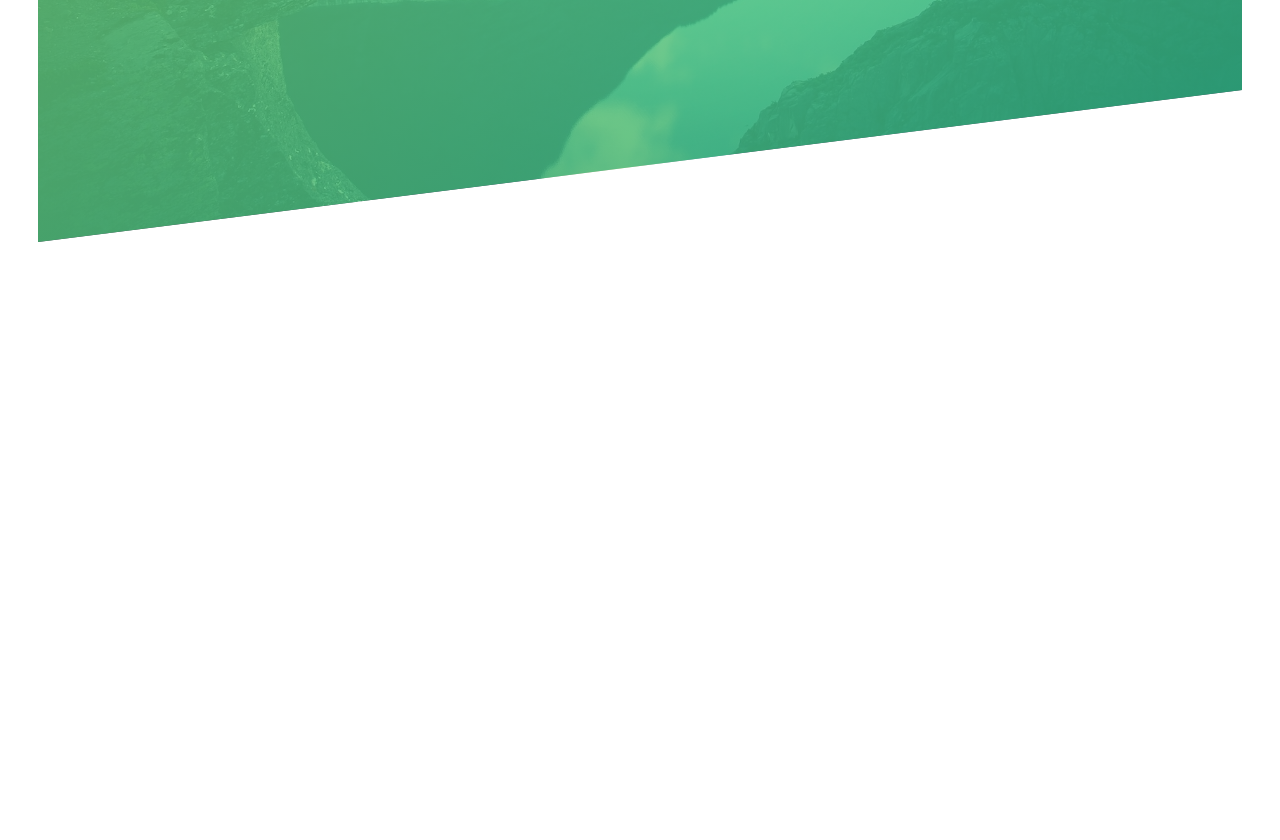
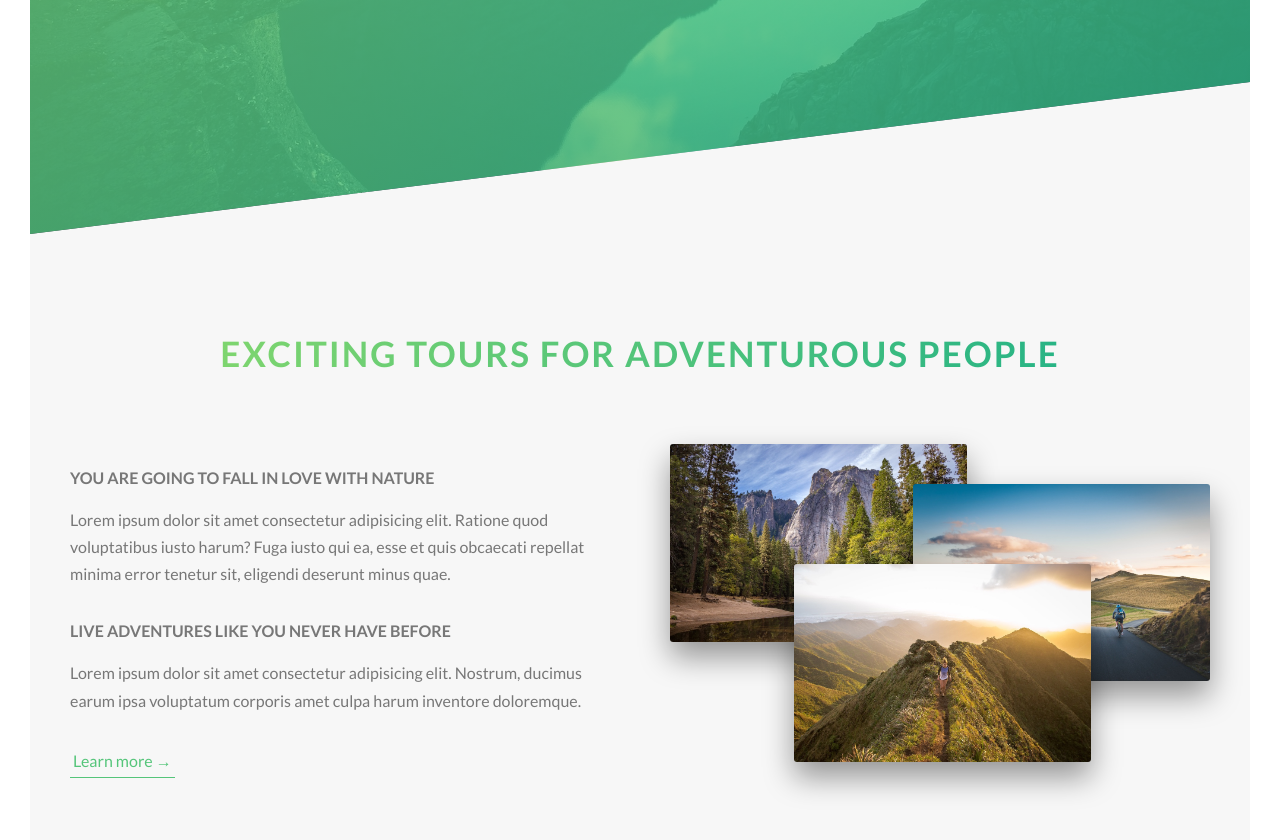
Before and after one commit to Dusan-Lex/Natours, a website: page index.html in a window 1280 px wide. Shown: the part 556-1396 px from the top of the page. Before the commit the page ends 836 px from the top, so only its background shows below. Drawn offline with nearby package versions, Linux system fonts and the light colour scheme; files that its build step writes are made by us from their sources.

Commit message:
Build the About section

```diff
--- a/index.html
+++ b/index.html
@@ -28,6 +28,29 @@
           <a href="#" class="btn btn--white btn--animated" >Discover our tours</a>
       </div>
     </header>
+    <main>
+      <section class="section-about">
+        <div class="u-center-text u-margin-bottom-big" id="1" > <h2 class="heading-secondary">
+          Exciting tours for adventurous people
+        </h2></div>
+        <div class="row">
+          <div class="col-1-of-2">
+            <h3 class="heading-tertiary u-margin-bottom-small">You are going to fall in love with nature</h3>
+            <p class="paragraph">Lorem ipsum dolor sit amet consectetur adipisicing elit. Ratione quod voluptatibus iusto harum? Fuga iusto qui ea, esse et quis obcaecati repellat minima error tenetur sit, eligendi deserunt minus quae.</p>
+            <h3 class="heading-tertiary u-margin-bottom-small">Live adventures like you never have before</h3>
+            <p class="paragraph">Lorem ipsum dolor sit amet consectetur adipisicing elit. Nostrum, ducimus earum ipsa voluptatum corporis amet culpa harum inventore doloremque.</p>
+            <a href="#1" class="btn-text">Learn more &rarr;</a>
+          </div>
+          <div class="col-1-of-2">
+            <div class="composition">
+              <img src="img/nat-1-large.jpg" alt="photo 1" class="composition__photo composition__photo--1">
+              <img src="img/nat-2-large.jpg" alt="photo 2" class="composition__photo composition__photo--2">
+              <img src="img/nat-3-large.jpg" alt="photo 3" class="composition__photo composition__photo--3">
+            </div>
+          </div>
+        </div>
+      </section>
+    </main>
     <!-- <section>
       <div class="row">
         <div class="col-1-of-2">Col 1 of 2</div>
--- a/sass/base/_base.scss
+++ b/sass/base/_base.scss
@@ -1,3 +1,4 @@
+*,
 *::after,
 *::before {
   margin: 0;
--- a/sass/base/_typography.scss
+++ b/sass/base/_typography.scss
@@ -27,3 +27,35 @@ body {
     animation: moveInLeft 1s ease-out 0.5s both;
   }
 }
+
+.heading-secondary {
+  display: inline-block;
+  font-size: 3.5rem;
+  font-weight: 700;
+  text-transform: uppercase;
+  background-image: linear-gradient(
+    to right,
+    $color-primary-light,
+    $color-primary-dark
+  );
+  -webkit-background-clip: text;
+  letter-spacing: 0.2rem;
+  color: transparent;
+  transition: all 0.2s;
+  &:hover {
+    transform: scale(1.1);
+  }
+}
+
+.heading-tertiary {
+  font-size: $default-font-size;
+  font-weight: 700;
+  text-transform: uppercase;
+}
+
+.paragraph {
+  font-size: $default-font-size;
+  &:not(:last-child) {
+    margin-bottom: 3rem;
+  }
+}
--- a/sass/base/_utilities.scss
+++ b/sass/base/_utilities.scss
@@ -0,0 +1,11 @@
+.u-center-text {
+  text-align: center;
+}
+
+.u-margin-bottom-big {
+  margin-bottom: 8rem;
+}
+
+.u-margin-bottom-small {
+  margin-bottom: 1.5rem;
+}
--- a/sass/components/_button.scss
+++ b/sass/components/_button.scss
@@ -1,7 +1,7 @@
 .btn {
   &:link,
   &:visited {
-    font-size: 1.6rem;
+    font-size: $default-font-size;
     text-transform: uppercase;
     text-decoration: none;
     padding: 1.5rem 4rem;
@@ -47,3 +47,28 @@
     transition: all ease-out 0.5s;
   }
 }
+
+.btn-text {
+  &:link,
+  &:visited {
+    font-size: $default-font-size;
+    color: $color-primary;
+    border-bottom: 1px solid $color-primary;
+    text-decoration: none;
+    padding: 3px;
+    display: inline-block;
+    transition: all 0.2s;
+  }
+
+  &:hover {
+    color: $color-white;
+    background-color: $color-primary;
+    transform: translateY(-3px);
+    box-shadow: 0 1rem 2rem rgba($color-black, 0.2);
+  }
+
+  &:active {
+    transform: translateY(-1px);
+    box-shadow: 0 0.5rem 1rem rgba($color-black, 0.2);
+  }
+}
--- /dev/null
+++ b/sass/components/_composition.scss
@@ -0,0 +1,37 @@
+.composition {
+  position: relative;
+
+  &__photo {
+    width: 55%;
+    box-shadow: 0 1.5rem 3rem rgba($color-black, 0.4);
+    border-radius: 3px;
+    position: absolute;
+    transition: all 0.3s;
+
+    &--1 {
+      left: 0;
+      top: -2rem;
+    }
+
+    &--2 {
+      right: 0;
+      top: 2rem;
+    }
+
+    &--3 {
+      left: 23%;
+      top: 10rem;
+    }
+    &:hover {
+      outline: 1.5rem solid $color-primary;
+      outline-offset: 2rem;
+      transform: scale(1.05);
+      box-shadow: 0 2.5rem 4rem rgba($color-black, 0.5);
+      z-index: 1;
+    }
+  }
+
+  &:hover > &__photo:not(:hover) {
+    transform: scale(0.9);
+  }
+}
--- a/sass/layout/_grid.scss
+++ b/sass/layout/_grid.scss
@@ -1,6 +1,6 @@
 .row {
   max-width: $grid-width;
-  background-color: #eee;
+
   margin: 0 auto;
   &:not(:last-child) {
     margin-bottom: $gutter-vertical;
@@ -9,7 +9,6 @@
   @include clear-fix;
 
   [class^="col-"] {
-    background-color: red;
     float: left;
     &:not(:last-child) {
       margin-right: $gutter-horizontal;
--- a/sass/layout/_header.scss
+++ b/sass/layout/_header.scss
@@ -10,7 +10,6 @@
   background-size: cover;
   background-position: top;
   clip-path: polygon(100% 0, 100% 80%, 0 100%, 0 0);
-
   &__logo-box {
     position: absolute;
     top: 4rem;
--- a/sass/main.scss
+++ b/sass/main.scss
@@ -11,6 +11,7 @@
 @import "base/utilities";
 
 @import "components/button";
+@import "components/composition";
 
 @import "layout/header";
 @import "layout/grid";
--- a/sass/pages/_home.scss
+++ b/sass/pages/_home.scss
@@ -0,0 +1,5 @@
+.section-about {
+  background-color: $color-grey-light-1;
+  padding: 25rem 0;
+  margin-top: -20vh;
+}
--- a/sass/utils/_variables.scss
+++ b/sass/utils/_variables.scss
@@ -1,12 +1,17 @@
 //colors
-$color-primary: #090a0a;
+$color-primary: #55c57a;
 $color-primary-light: #7ed56f;
 $color-primary-dark: #28b485;
+
+$color-grey-light-1: #f7f7f7;
 
 $color-white: #fff;
 $color-grey-dark: #777;
 $color-black: #000;
 
+//fonts
+$default-font-size: 1.6rem;
+
 //grid
 $grid-width: 114rem;
 $gutter-vertical: 8rem;
```
